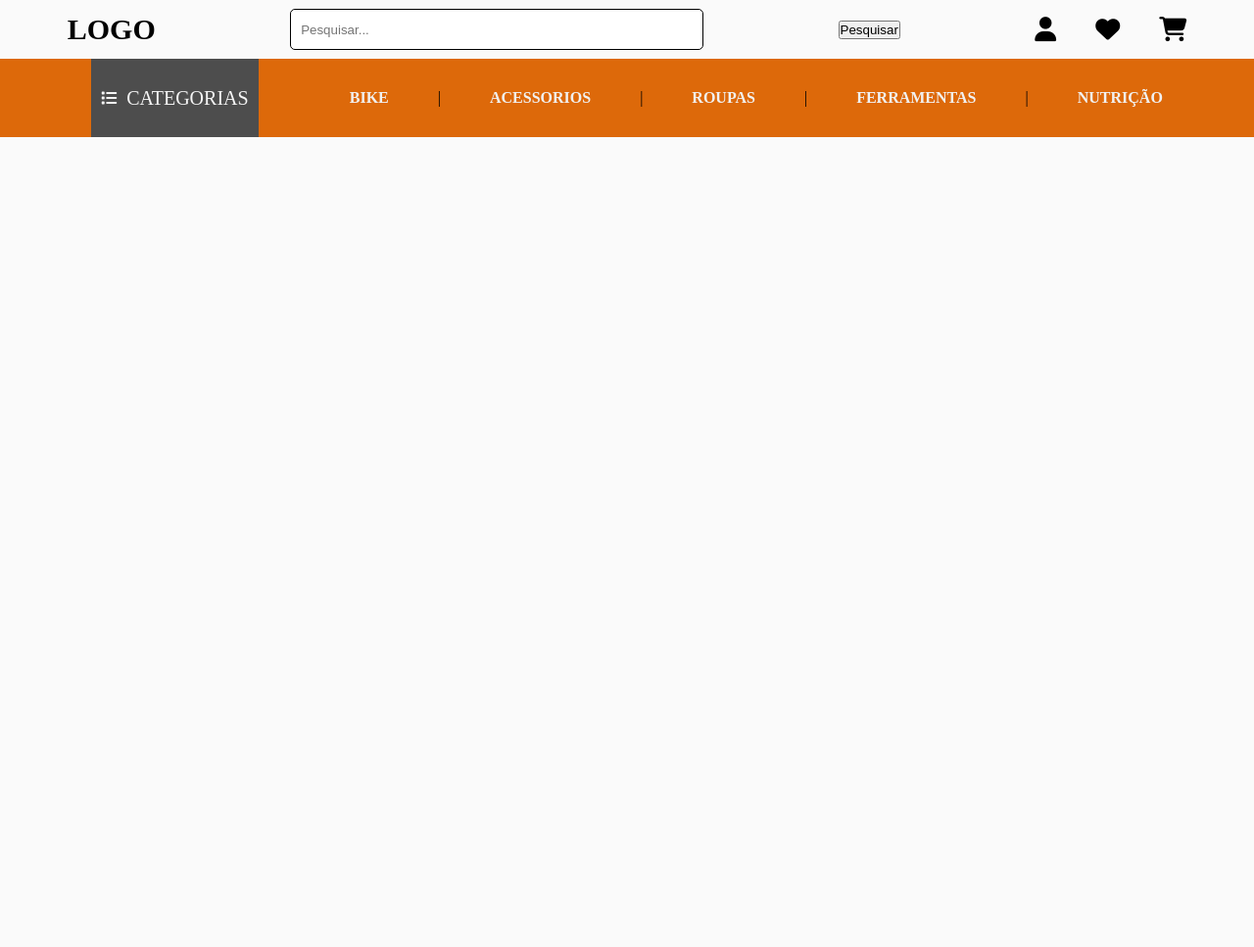
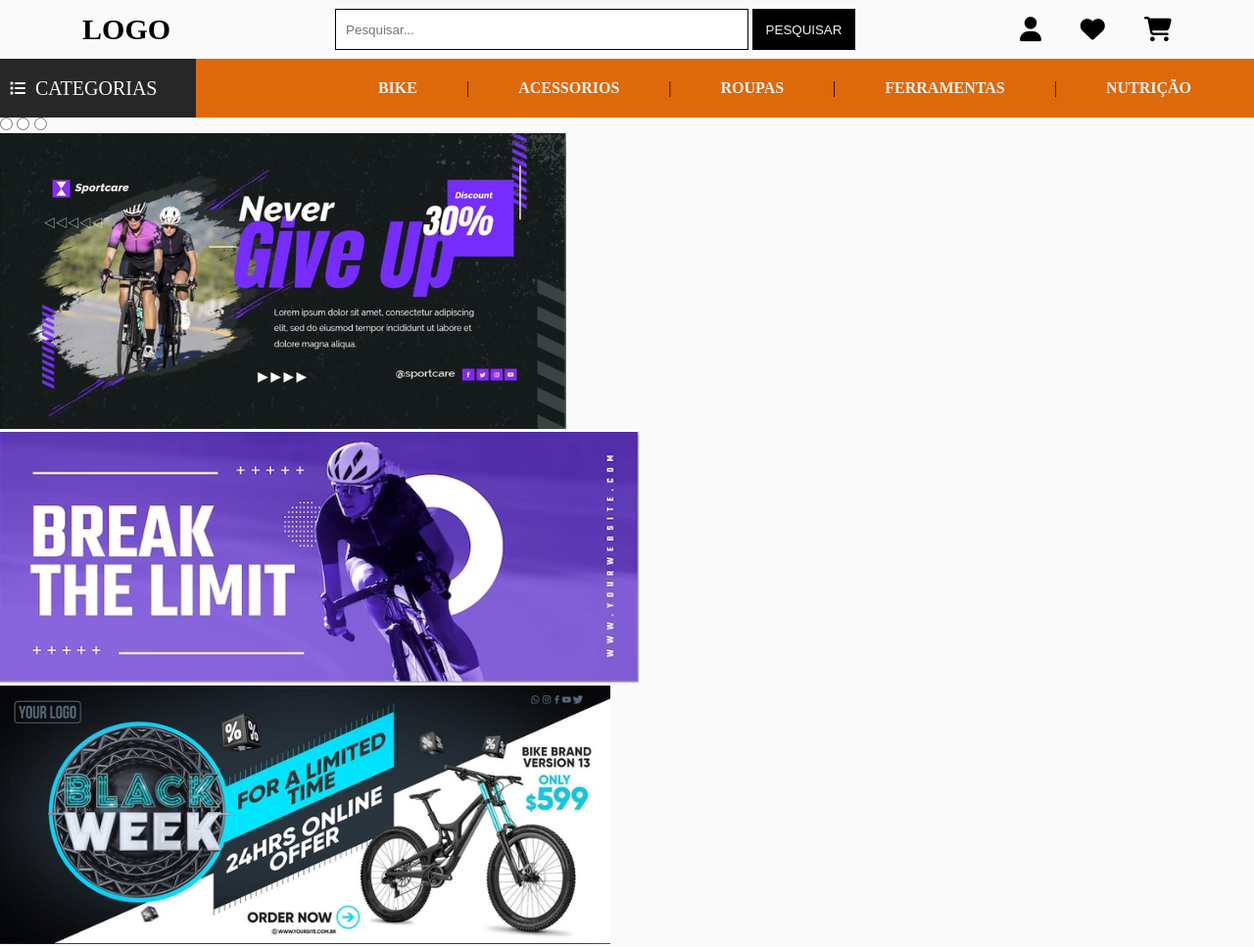
Before and after one commit to MarcusVBMoreira/Bike-Sports-Gaspar, a PHP site: page / in a window 1280 px wide. Shown: the whole page at 98% size. Before the commit the page ends 140 px from the top, so only its background shows below. Run offline with PHP 8.4, Linux system fonts and the light colour scheme.

Commit message:
ajustes no header e adição do banner automatico

```diff
--- a/assets/css/header_footer.css
+++ b/assets/css/header_footer.css
@@ -69,13 +69,23 @@ body{
     height: 20px;
     padding: 10px;
     border: 1px solid #000;
-    border-radius: 5px;
 }
 
 .nav-1 input[type="text"]:focus{
     outline: none;
     border: 2px solid #000;
 }
+
+.nav-1 input[type="submit"]{
+    padding: 12.5px;
+    border: 1px solid #000;
+    background-color: #000;
+    color: #f1f1f1;
+    text-transform: uppercase;
+    font-weight: 500;
+    cursor: pointer;
+}
+
 
 .nav-list-1{
     display: flex;
@@ -91,9 +101,9 @@ body{
 /* Navbar-2 */
 .nav-2{
     display: flex;
-    justify-content: space-evenly;
+    justify-content: space-between;
     width: 100%;
-    height: 80px;
+    height: 60px;
     background-color: #dd690a;
 }
 
@@ -102,9 +112,10 @@ body{
     align-items: center;
     justify-content: center;
     gap: 10px;
-    background-color: #4d4d4d;
+    background-color: #272727;
     color: #f5f5f5;
     padding: 10px;
+    padding-right: 40px;
 }
 
 .categorias h2{
@@ -124,6 +134,13 @@ body{
     gap: 50px;
     justify-content: center;
     align-items: center;
+    margin-right: 5%;
+}
+
+.nav-list-2 li{
+    display: flex;
+    align-items: center;
+    height: 100%;
 }
 
 .nav-list-2 a{
--- a/index.html
+++ b/index.html
@@ -9,6 +9,7 @@
 
     <!-- !LINK CSS! -->
     <link rel="stylesheet" href="assets/css/header_footer.css">
+    <link rel="stylesheet" href="assets/css/home.css">
 
     <!-- !FAVICON! -->
 
@@ -22,8 +23,10 @@
     <header>
         <nav class="nav-1">
             <a href="#" class="logo">Logo</a>
-            <input type="text" placeholder="Pesquisar...">
-            <input type="submit" value="Pesquisar">
+            <div class="pesquisar">
+                <input type="text" placeholder="Pesquisar...">
+                <input type="submit" value="Pesquisar">
+            </div>
             <ul class="nav-list-1">
                 <li><a href="#"><i class="fa-solid fa-user"></i></a></li>
                 <li><a href="#"><i class="fa-solid fa-heart"></i></a></li>
@@ -36,7 +39,15 @@
                 <h2>categorias</h2>
             </div>
             <ul class="nav-list-2">
-                <li><a href="">Bike</a></li>|
+                <li>
+                    <a href="">Bike</a>
+                    <ul class="dropdown">
+                        <li><a href="">Montain Bike</a></li>
+                        <li><a href="">Eletric Bike</a></li>
+                        <li><a href="">Road Bike</a></li>
+                        <li><a href="">Simple Bike</a></li>
+                    </ul>
+                </li>|
                 <li><a href="">Acessorios</a></li>|
                 <li><a href="">Roupas</a></li>|
                 <li><a href="">Ferramentas</a></li>|
@@ -45,7 +56,36 @@
         </nav>
     </header>
     <main class="main-banner">
+        <div class="slider">
+            <div class="slides">
+                <!-- Radio Buttons -->
+                <input type="radio" name="radio-btn" id="radio1">
+                <input type="radio" name="" id="radio2">
+                <input type="radio" name="" id="radio3">
+                <!-- Slide Imagens -->
+                <div class="slide first">
+                    <img src="assets/img/banner-1.png" alt="banner bike 1">
+                </div>
+                <div class="slide">
+                    <img src="assets/img/banner-2.png" alt="banner bike 2">
+                </div>
+                <div class="slide">
+                    <img src="assets/img/banner-3.png" alt="banner bike 3">
+                </div>
+                <!-- Navigation Auto -->
+                <div class="navigation-auto">
 
+                </div>
+            </div>
+        </div>
     </main>
+
+    <!-- Espaço para a area de destaque -->
+
+
+
+    <!-- Espaço para a area de manutenção e etc... -->
+
+<script src="assets/js/banner_rotate.js"></script>
 </body>
 </html>
```
Also changed, not shown: other parts of assets/css/header_footer.css (+33 -1 lines), assets/css/home.css (added), assets/img/banner-1.png (added), assets/img/banner-2.png (added), assets/img/banner-3.png (added), assets/js/banner_rotate.js (added).
